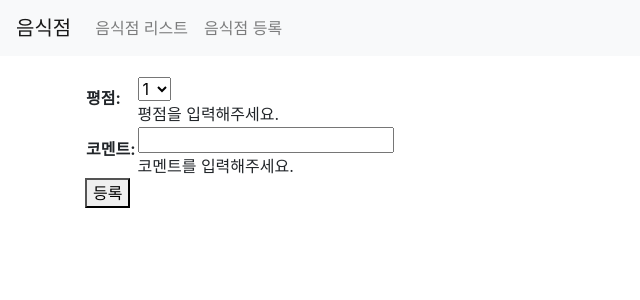
After one commit to yjinjo/django-table, a Django app: page /third/restaurant/4/review/create/ in a window 1280 px wide. The commit adds this page. Shown: the top 300 px of the page, without its empty margins (0-640 px from the left). Run offline with Django 4.2, Linux system fonts and the light colour scheme; data comes from the database, SQL or seed files in the repository; both versions use the stored data as it was after the commit; some libraries are stand-ins or nearby versions.

Commit message:
#7. 리뷰 등록 구현

```diff
--- a/third/forms.py
+++ b/third/forms.py
@@ -1,6 +1,33 @@
 from django.forms import ModelForm
-from third.models import Restaurant
+from django import forms
+from third.models import Restaurant, Review
 from django.utils.translation import gettext_lazy as _
+
+REVIEW_POINT_CHOICES = (
+    ("1", 1),
+    ("2", 2),
+    ("3", 3),
+    ("4", 4),
+    ("5", 5),
+)  # 평점의 선택지를 정의합니다.
+
+
+class ReviewForm(ModelForm):
+    class Meta:
+        model = Review
+        fields = ["point", "comment", "restaurant"]
+        labels = {
+            "point": _("평점"),
+            "comment": _("코멘트"),
+        }
+        widgets = {
+            "restaurant": forms.HiddenInput(),  # 리뷰를 달 식당 정보는 사용자에게 보여지지 않도록 합니다.
+            "point": forms.Select(choices=REVIEW_POINT_CHOICES),  # 선택지를 인자로 전달합니다.
+        }
+        help_texts = {
+            "point": _("평점을 입력해주세요."),
+            "comment": _("코멘트를 입력해주세요."),
+        }
 
 
 class RestaurantForm(ModelForm):
--- a/third/templates/third/list.html
+++ b/third/templates/third/list.html
@@ -10,7 +10,8 @@
                     <h5 class="card-title">{{ item.name }}</h5>
                     <h6 class="card-subtitle mb-2 text-muted">{{ item.address }}</h6>
                     <p class="card-text">음식점의 설명이 들어갑니다.</p>
-                    <a href="{% url 'restaurant-detail' %}?id={{ item.id }}" class="card-link">자세히보기</a>
+                    <!-- <a href="{% url 'restaurant-detail' %}?id={{ item.id }}" class="card-link">자세히보기</a> -->
+                    <a href="{% url 'restaurant-detail' id=item.id %}" class="card-link">자세히 보기</a>
                     <a href="{% url 'restaurant-update' %}?id={{ item.id }}" class="card-link">수정하기</a>
                 </div>
             </div>
--- /dev/null
+++ b/third/templates/third/review_create.html
@@ -0,0 +1,13 @@
+{% extends 'third/base.html' %}
+{% load static %}
+{% block content %}
+<div class="container">
+    <form action="{% url 'review-create' restaurant_id=item.id %}" method="POST" style="margin-top:20px;">
+        {% csrf_token %}
+        <table>
+            {{ form.as_table }}
+        </table>
+        <button type="submit">등록</button>
+    </form>
+</div>
+{% endblock %}
--- a/third/urls.py
+++ b/third/urls.py
@@ -8,5 +8,11 @@ urlpatterns = [
     path("create/", views.create, name="restaurant-create"),
     path("update/", views.update, name="restaurant-update"),
     path("detail/", views.detail, name="restaurant-detail"),
+    path("restaurant/<int:id>/", views.detail, name="restaurant-detail"),
     path("delete/", views.delete, name="restaurant-delete"),
+    path(
+        "restaurant/<int:restaurant_id>/review/create/",
+        views.review_create,
+        name="review-create",
+    ),
 ]
--- a/third/views.py
+++ b/third/views.py
@@ -1,7 +1,7 @@
 from django.core.paginator import Paginator
-from django.shortcuts import render, get_object_or_404
-from third.models import Restaurant
-from third.forms import RestaurantForm
+from django.shortcuts import render, get_object_or_404, redirect
+from third.models import Restaurant, Review
+from third.forms import RestaurantForm, ReviewForm
 from django.http import HttpResponseRedirect
 
 
@@ -44,10 +44,11 @@ def update(request):
     return HttpResponseRedirect("/third/list/")
 
 
-def detail(request):
-    if "id" in request.GET:
-        item = get_object_or_404(Restaurant, pk=request.GET.get("id"))
-        return render(request, "third/detail.html", {"item": item})
+def detail(request, id):  # restaurant의 id (pk)를 직접 url path parameter을 통해 전달 받습니다."
+    if id:
+        item = get_object_or_404(Restaurant, pk=id)
+        reviews = Review.objects.filter(restaurant=item).all()
+        return render(request, "third/detail.html", {"item": item, "reviews": reviews})
     # 만약 id가 없는 경우(예를 들어 새로운 글 post등), 리스트 화면으로 넘어갑니다.
     return HttpResponseRedirect("/third/list/")
 
@@ -57,3 +58,15 @@ def delete(request):
         item = get_object_or_404(Restaurant, pk=request.GET.get("id"))
         item.delete()
     return HttpResponseRedirect("/third/list")
+
+
+def review_create(request, restaurant_id):
+    if request.method == "POST":
+        form = ReviewForm(request.POST)  #
+        if form.is_valid():  # 데이터가 form 클래스에서 정의한 조건 (max_length 등)을 만족하는지 체크합니다.
+            form.save()  # save 메소드로 입력받은 데이터를 레코드로 추가합니다.
+        return redirect("restaurant-detail", id=restaurant_id)  # 전화면으로 이동합니다.
+
+    item = get_object_or_404(Restaurant, pk=restaurant_id)
+    form = ReviewForm(initial={"restaurant": item})
+    return render(request, "third/review_create.html", {"form": form, "item": item})
```
Also changed, not shown: third/templates/third/detail.html (+8 -0 lines), db.sqlite3.
